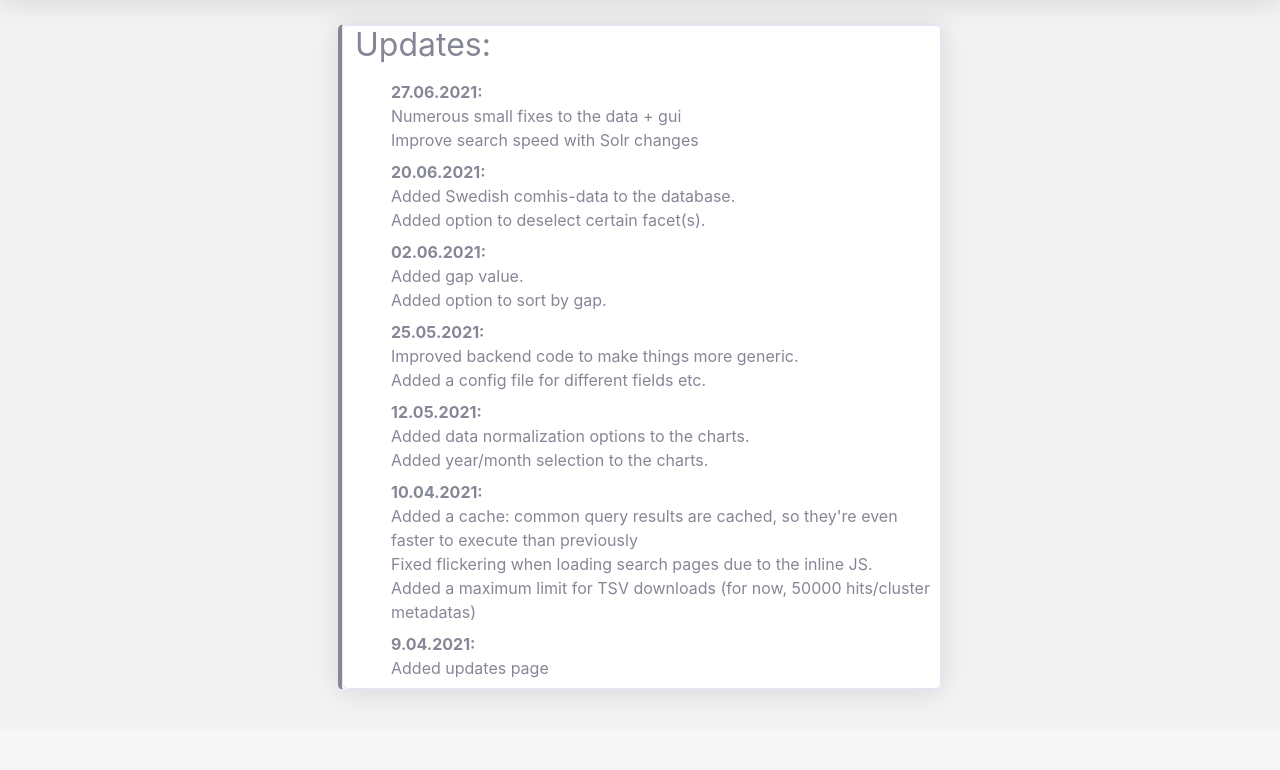
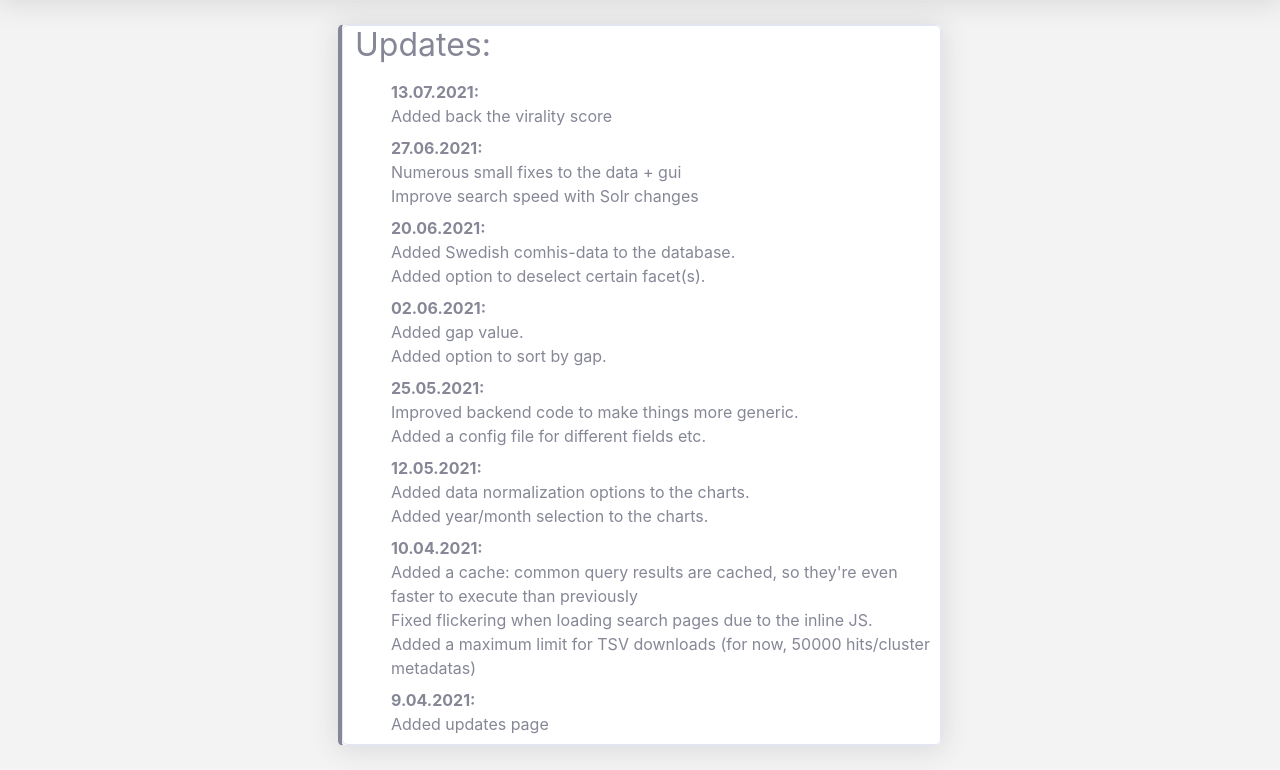
Before and after one commit to avjves/HistSE, a Django app: page /updates in a window 1280 px wide. Shown: the part 70-840 px from the top of the page. Before the commit the page ends 769 px from the top, so only its background shows below. Run offline with Django 3.2, Linux system fonts and the light colour scheme; some libraries are stand-ins or nearby versions.

Commit message:
Update the update page

```diff
--- a/frontend/templates/frontend/updates.html
+++ b/frontend/templates/frontend/updates.html
@@ -18,6 +18,12 @@
 										<div class="col mb-2">
 											<h2> Updates: </h2>
 										</div>
+										<div class="ml-5 mb-2">
+											<b>13.07.2021:</b>
+											<br />
+											<span>Added back the virality score</span><br />
+										</div>
+
 										<div class="ml-5 mb-2">
 											<b>27.06.2021:</b>
 											<br />
```
